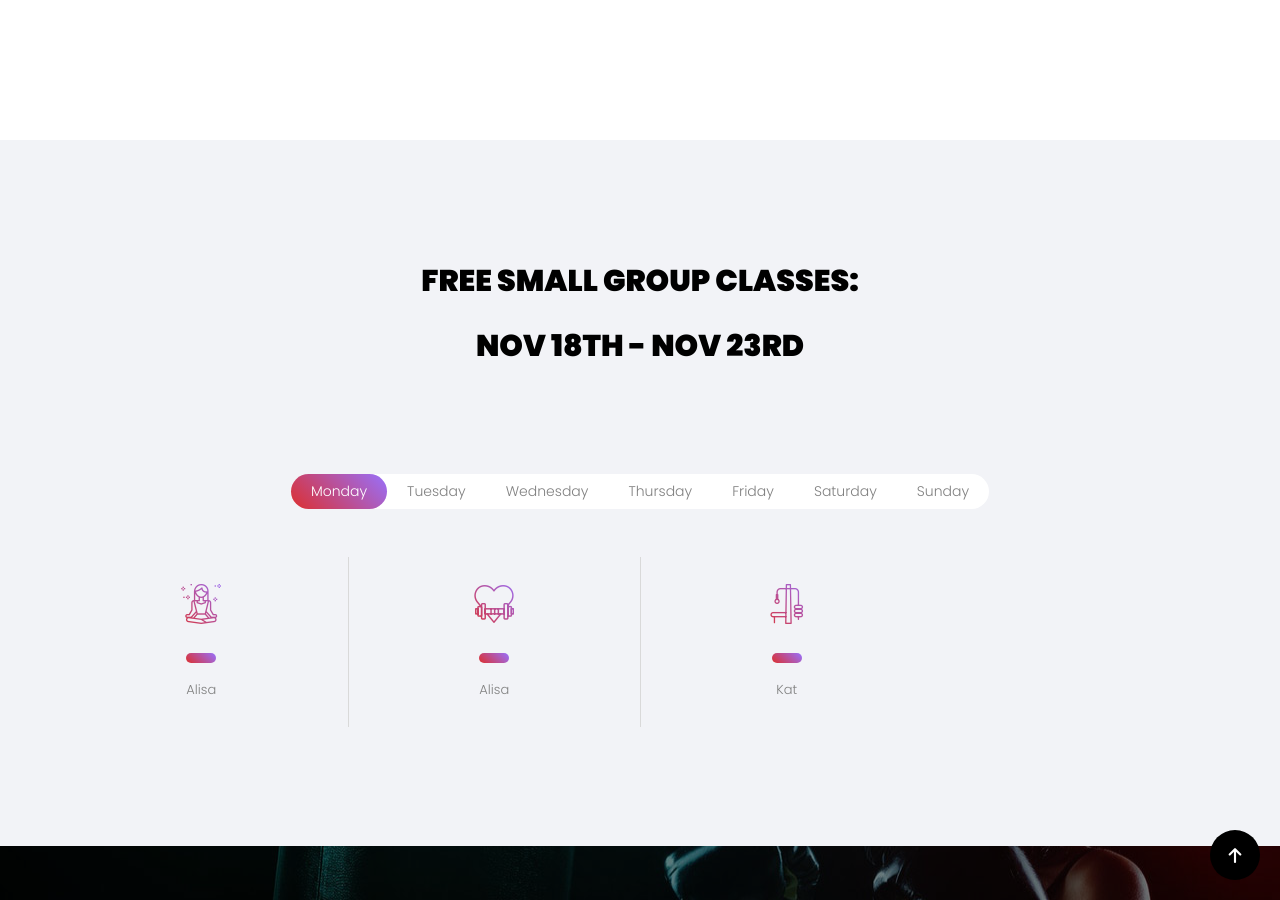
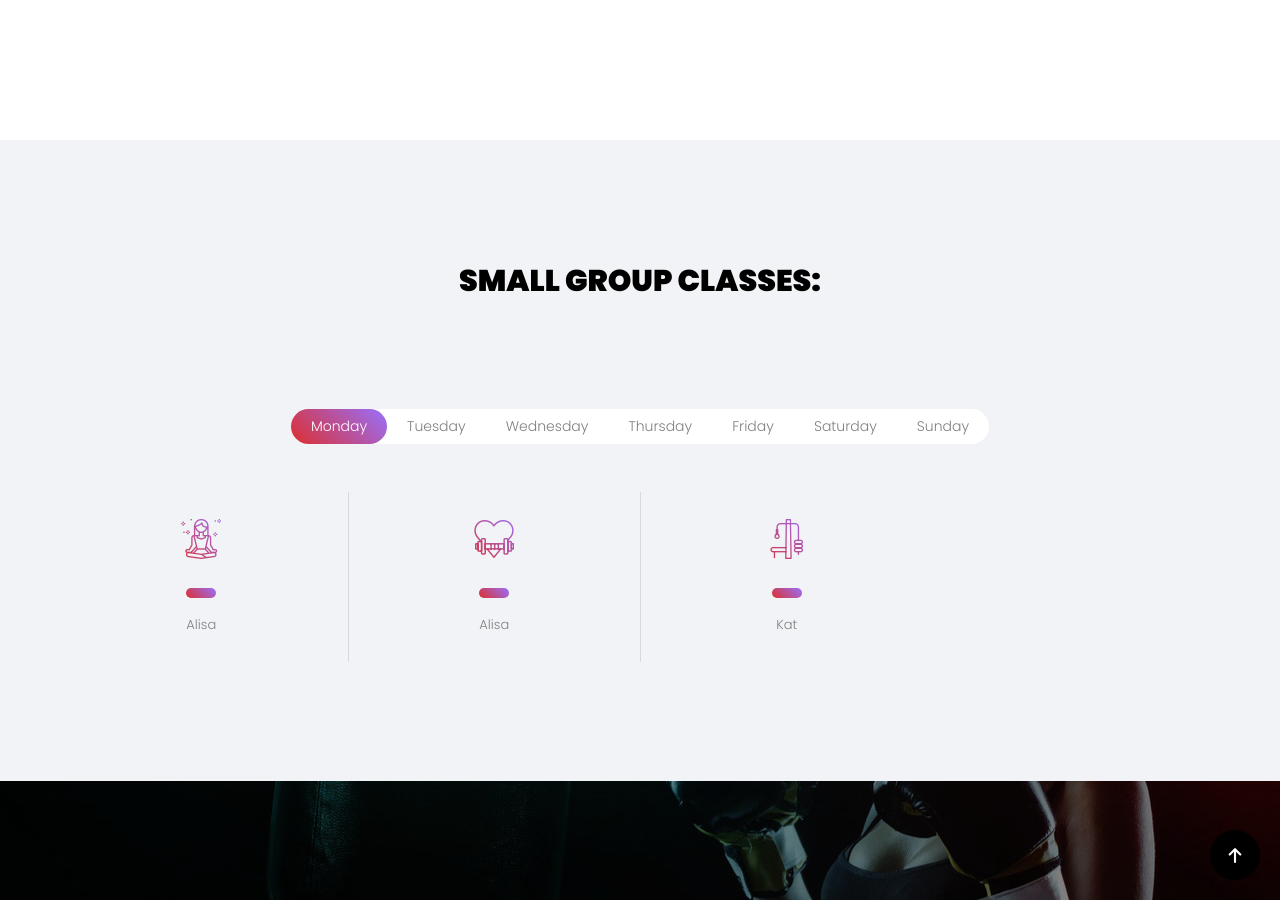
Before and after one commit to ResultsNow/resultsnow.github.io, a Jekyll site: the page built from index.html, in a window 1280 px wide and 900 px high, scrolled down 1417 px. Built offline with Jekyll 4.4.1, drawn with Linux system fonts in a browser that asks for light colours; some web fonts are replaced.

Commit message:
Update schedule-include.html

```diff
--- a/_includes/schedule-include.html
+++ b/_includes/schedule-include.html
@@ -1,7 +1,6 @@
 <div class="row">
     <div class="col-md-8 col-md-offset-2 text-center colorlib-heading animate-box">
-        <h2>FREE Small Group Classes:</h2>
-        <h2>Nov 18th - Nov 23rd</h2>
+        <h2>Small Group Classes:</h2>
     </div>
 </div>
 <div class="row">
```
